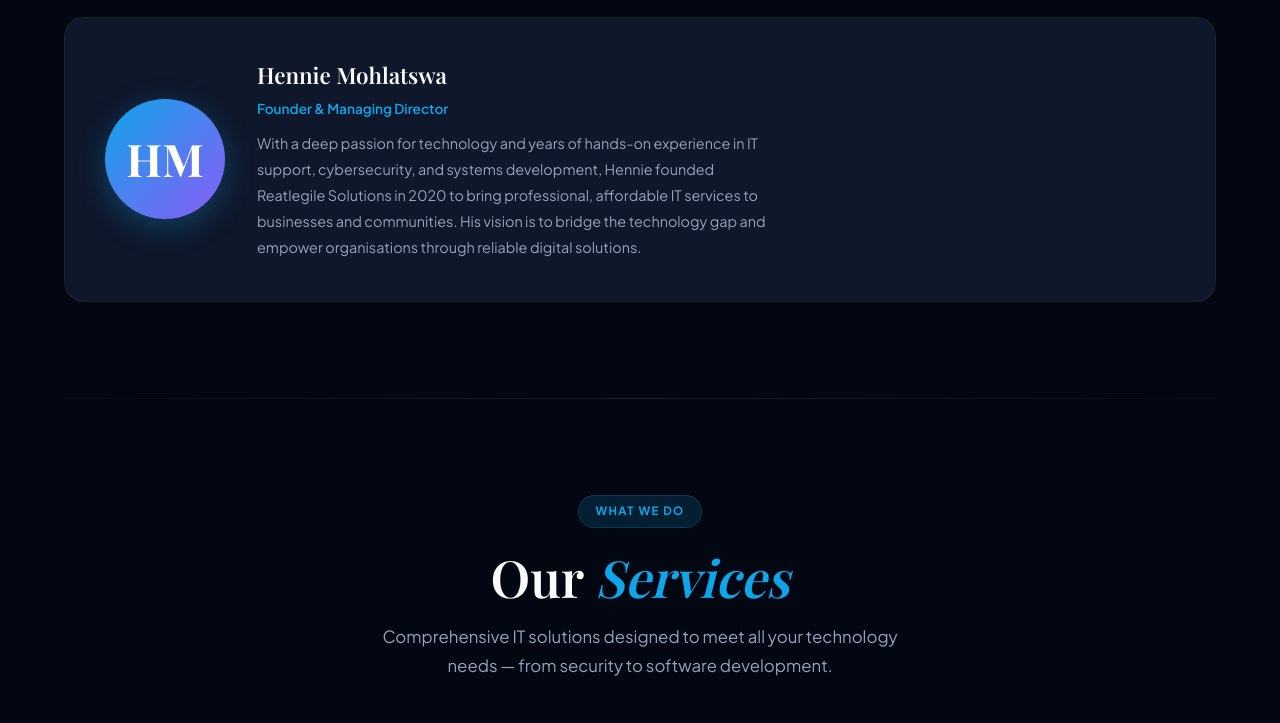
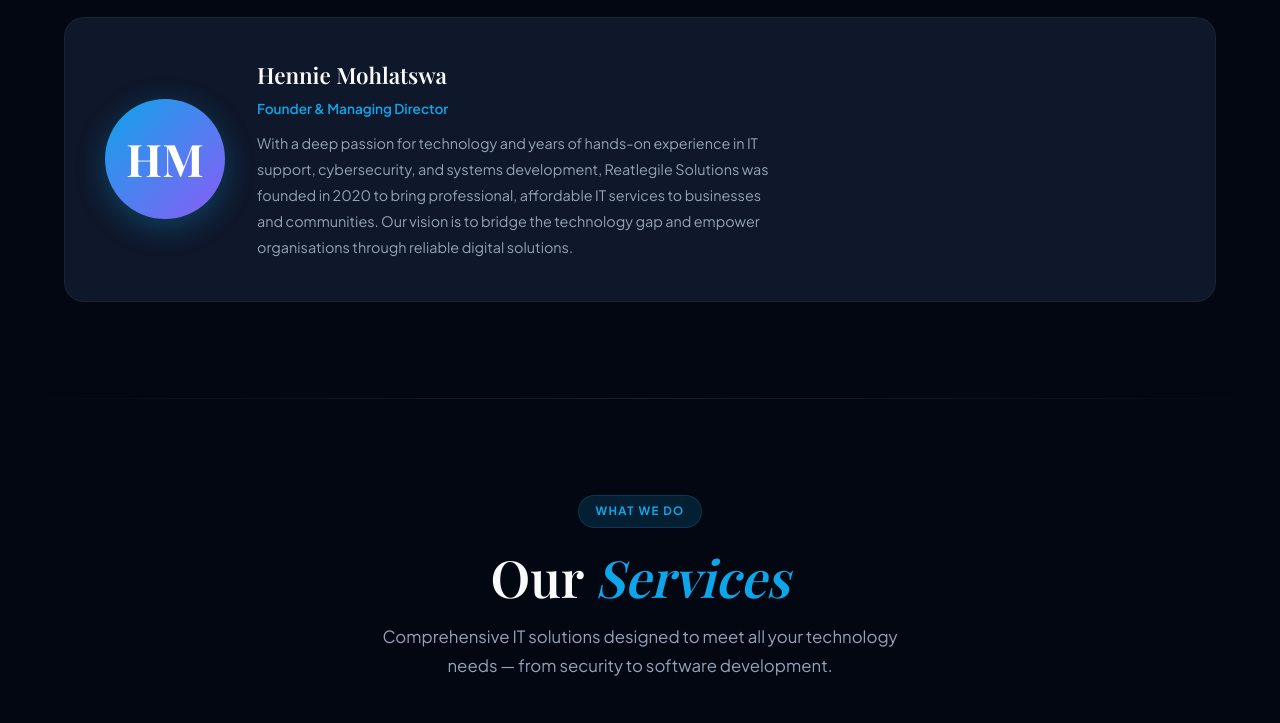
Before and after one commit to mohlatswa/reatlegile-solutions, a website: page index.html in a window 1280 px wide. Shown: the part 1780-2503 px from the top of the page. Drawn offline with nearby package versions, Linux system fonts and the light colour scheme; a web font is replaced by a local one.

Commit message:
Update founder bio to use plural team language

```diff
--- a/index.html
+++ b/index.html
@@ -1054,7 +1054,7 @@
       <div class="founder-info">
         <h3>Hennie Mohlatswa</h3>
         <div class="founder-role">Founder & Managing Director</div>
-        <p>With a deep passion for technology and years of hands-on experience in IT support, cybersecurity, and systems development, Hennie founded Reatlegile Solutions in 2020 to bring professional, affordable IT services to businesses and communities. His vision is to bridge the technology gap and empower organisations through reliable digital solutions.</p>
+        <p>With a deep passion for technology and years of hands-on experience in IT support, cybersecurity, and systems development, Reatlegile Solutions was founded in 2020 to bring professional, affordable IT services to businesses and communities. Our vision is to bridge the technology gap and empower organisations through reliable digital solutions.</p>
       </div>
     </div>
   </div>
```
